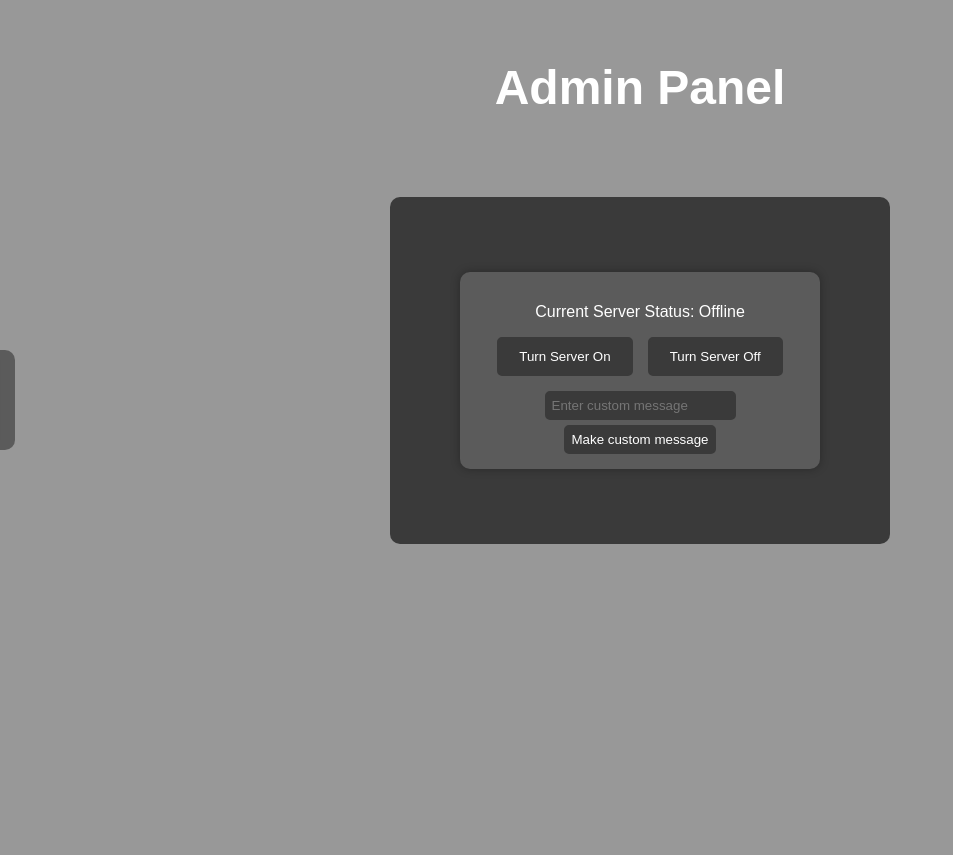
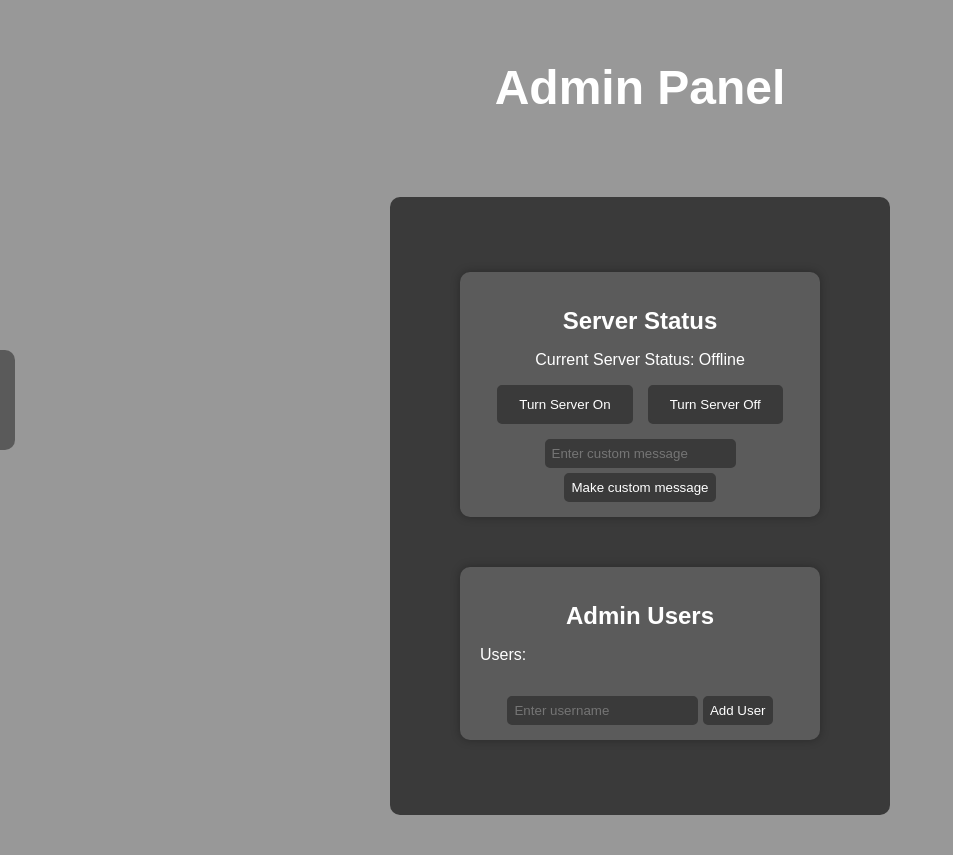
Before and after one commit to Ron12Rom1/MC-Site, a Flask app: page /admin in a window 1280 px wide. Shown: the whole page, without its empty margins (0-953 px from the left). Before the commit the page ends 544 px from the top, so only its background shows below. Run offline with Flask 3, Linux system fonts and the light colour scheme; the visitor is signed in with stand-in values (Sample User, id 1).

Commit message:
add ability to add new users (unfinished) and ability to see each and every admin user (lacking functionality)

```diff
--- a/main.py
+++ b/main.py
@@ -4,12 +4,13 @@
 app = Flask(__name__)
 app.secret_key = os.urandom(24)
 
-admin_users = {'Ron12Rom1': '12345'}
+# Admin users with their passwords
+admin_users_list = {'Ron12Rom1': '12345'}
 
-global server_status
-server_status = 'Offline'  # Initial server status
+# Global server status
+server_status = 'Offline'
 
-@app.route("/", methods=['GET', 'POST'])
+@app.route("/Home", methods=['GET', 'POST'])
 def index():
     if request.method == 'GET':
         return render_template('home.html', status=server_status)
@@ -27,7 +28,7 @@
     if request.method == 'POST':
         username = request.form.get('username')
         password = request.form.get('password')
-        if username in admin_users and admin_users[username] == password:
+        if username in admin_users_list and admin_users_list[username] == password:
             session['username'] = username
             print("Login Successful")
             return redirect('/admin')
@@ -43,7 +44,7 @@
         return redirect('/admin/login')
 
     if request.method == 'GET':
-        return render_template('admin.html', server_status=server_status)
+        return render_template('admin.html', server_status=server_status, admin_users_list=admin_users_list.keys())
 
     if request.method == 'POST':
         action = request.form.get('action')
@@ -60,6 +61,35 @@
 
         return redirect('/admin')
 
+@app.route("/profile/<user>", methods=['GET', 'POST'])
+def profile(user):
+    if 'username' not in session:
+        return redirect('/admin/login')
+    if request.method == 'POST':
+        if request.form.get(f'delete_{user}') == 'Delete User':
+            print(f"Delete User pressed: {user}")
+
+    if user not in admin_users_list:
+        return "User does not exist"
+    return render_template('user.html', user=user)
+
+@app.route("/delete/<user>", methods=['GET', 'POST'])
+def delete_user(user):
+    if 'username' not in session:
+        return redirect('/admin/login')
+    admin_users_list.pop(user)
+    return redirect('/admin')
+
+@app.route("/add_user", methods=['GET', 'POST'])
+def add_user():
+    if 'username' not in session:
+        return redirect('/admin/login')
+    if request.method == 'POST':
+        username = request.form.get('username')
+        admin_users_list[username] = "N/A"
+        print(admin_users_list)
+        return redirect(request.referrer)
+
 
 if __name__ == "__main__":
     app.run(debug=True, host="0.0.0.0", port=int(os.environ.get('PORT', 6969)))
--- a/static/CSS/admin.css
+++ b/static/CSS/admin.css
@@ -1,5 +1,5 @@
 body {
-    background-color: rgba(0, 0, 0, 0.405);
+    background-color: #00000067;
 
     display: flex;
     flex-direction: column;
@@ -52,7 +52,23 @@
 
     margin: 25px;
 }
-#on-or-off-btns {
+#server_status_title, #admin_users_list_title {
+    margin-bottom: 0;
+}
+#admin_users_mini-title {
+    left: auto;
+}
+#admin_users_li_div {
+    margin-left: 50px;
+}
+.admin_users_list_item {
+    font-weight: bold;
+    color: white;
+}
+#admin_users_ul {
+    width: 100%;
+}
+#on-or-off-btns, #custom-message-div {
     display: flex;
     flex-direction: row;
     align-items: center;
@@ -109,3 +125,25 @@
 
     gap: 5px;
 }
+#add-user-container {
+    display: flex;
+    flex-direction: column;
+    align-items: center;
+    justify-content: center;
+
+    gap: 5px;
+}
+#add-user-input-text {
+    background-color: rgb(58, 58, 58);
+    color: white;
+    border: 2px solid rgb(58, 58, 58);
+    border-radius: 5px;
+    padding: 5px;
+}
+#add-user-btn {
+    background-color: rgb(58, 58, 58);
+    color: white;
+    border: 2px solid rgb(58, 58, 58);
+    border-radius: 5px;
+    padding: 5px;
+}
--- a/static/CSS/base.css
+++ b/static/CSS/base.css
@@ -1,17 +1,17 @@
 #main-van-container {
-    position: absolute;
+    position: fixed;
     left: 0;
-    top: calc(50% - (100px / 2));
+    top: 50%;
 
     display: flex;
     flex-direction: row;
     align-items: center;
 
-    transform: translateX(-75px);
+    transform: translateX(-75px) translateY(-50%);
     transition: transform 100ms ease-in-out;
 }
 #main-van-container:hover {
-    transform: translateX(0);
+    transform: translateX(0) translateY(-50%);
 }
 #trans-block {
     width: 15px;
--- a/static/CSS/home.css
+++ b/static/CSS/home.css
@@ -1,8 +1,9 @@
 body {
+    background-color: #f0f0f0;
+
     font-family: sans-serif;
     margin: 0;
     padding: 0;
-    background-color: #c6c6c6;
 
     display: flex;
     align-items: center;
--- a/templates/admin.html
+++ b/templates/admin.html
@@ -10,12 +10,13 @@
 
 {% block body %}
 
-<h1 id="title" >Admin Panel</h1>
+<h1 id="title">Admin Panel</h1>
 <div id="main">
 
     <div class="section" id="status_container">
-        <p id="status" >Current Server Status: {{ server_status }}</p>
-        <form id="status-form"action="{{ url_for('admin_panel') }}" method="POST">
+        <h2 id="server_status_title">Server Status</h2>
+        <p id="status">Current Server Status: {{ server_status }}</p>
+        <form id="status-form" action="{{ url_for('admin_panel') }}" method="POST">
             <div id="on-or-off-btns">
                 <button id="btn" type="submit" name="action" value="Turn Server On">Turn Server On</button>
                 <button id="btn" type="submit" name="action" value="Turn Server Off">Turn Server Off</button>
@@ -26,5 +27,23 @@
             </div>
         </form>
     </div>
+
+    <div class="section" id="admin_users">
+        <h2 id="admin_users_list_title">Admin Users</h2>
+        <ul id="admin_users_ul">
+            <p id="admin_users_mini-title" style="margin-top: 0px;">Users:</p>
+            <div id="admin_users_li_div">
+                {% for name in admin_users_list %}
+                    <li><a class="admin_users_list_item" href="{{ url_for('profile', user=name) }}">{{ name }}</a></li>
+                {% endfor %}
+            </div>
+        </ul>
+        <div id="add-user-container">
+            <form action="{{ url_for('add_user') }}" method="POST">
+                <input id="add-user-input-text" type="text" name="username" placeholder="Enter username">
+                <button id="add-user-btn" type="submit">Add User</button>
+            </form>
+        </div>
+    </div>
 </div>
 {% endblock %}
--- a/templates/base.html
+++ b/templates/base.html
@@ -16,7 +16,7 @@
         <div id="trans-block">
         </div>
         <div id="main-van-bar">
-            <a class="nav-link" href="/>Home">Home</a>
+            <a class="nav-link" href="/Home">Home</a>
             <a class="nav-link" href="/admin">Admin</a>
         </div>
     </div>
```
Also changed, not shown: static/CSS/user.css (added, +72 -0 lines), templates/user.html (added, +25 -0 lines).
